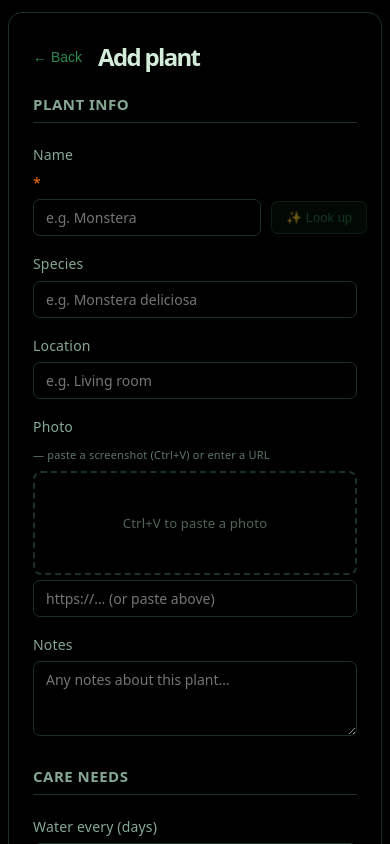
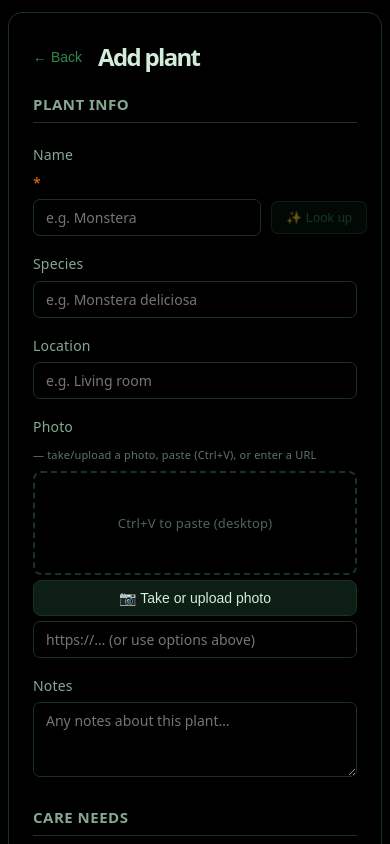
Before and after one commit to Mickiversen/plant-tracker, a React (Vite) app: page /plants/new in a window 390 px wide. Shown: the top 844 px of the page. Built offline with nearby package versions, Linux system fonts and the light colour scheme; no server answers.

Commit message:
Add phone camera/gallery upload button for plant photos
https://claude.ai/code/session_01FUieBHKX6v8RCKsrWrmwkz

```diff
--- a/src/pages/AddPlant.jsx
+++ b/src/pages/AddPlant.jsx
@@ -1,4 +1,4 @@
-import { useState, useCallback, useEffect } from 'react'
+import { useState, useCallback, useEffect, useRef } from 'react'
 import { useNavigate, useParams } from 'react-router-dom'
 import { useAddPlant, useUpdatePlant } from '../hooks/usePlantMutations'
 import { useUpsertCareNeeds } from '../hooks/useCareNeeds'
@@ -30,6 +30,15 @@ export function AddPlant() {
   const { data: existing } = usePlant(isEdit ? id : null)
   const { lookup, loading: lookupLoading, suggestion, lookupError, clear } = usePlantLookup()
   const { upload, uploading, uploadError } = useUploadPhoto()
+  const fileInputRef = useRef(null)
+
+  async function handleFileChange(e) {
+    const file = e.target.files?.[0]
+    if (!file) return
+    const url = await upload(file)
+    if (url) setForm((f) => ({ ...f, photo_url: url }))
+    e.target.value = ''
+  }
 
   const handlePaste = useCallback(async (e) => {
     const items = Array.from(e.clipboardData?.items ?? [])
@@ -229,7 +238,7 @@ export function AddPlant() {
           </label>
 
           <label className={styles.label}>
-            Photo <span className={styles.hint}>— paste a screenshot (Ctrl+V) or enter a URL</span>
+            Photo <span className={styles.hint}>— take/upload a photo, paste (Ctrl+V), or enter a URL</span>
             <div
               className={`${styles.pasteZone} ${uploading ? styles.pasteZoneUploading : ''}`}
               onPaste={handlePaste}
@@ -238,16 +247,32 @@ export function AddPlant() {
             >
               {form.photo_url
                 ? <img src={form.photo_url} alt="Plant preview" className={styles.photoPreview} />
-                : <span className={styles.pasteHint}>{uploading ? 'Uploading…' : 'Ctrl+V to paste a photo'}</span>
+                : <span className={styles.pasteHint}>{uploading ? 'Uploading…' : 'Ctrl+V to paste (desktop)'}</span>
               }
             </div>
             {uploadError && <p className={styles.lookupError}>Upload failed: {uploadError}</p>}
+            <input
+              ref={fileInputRef}
+              type="file"
+              accept="image/*"
+              capture="environment"
+              className={styles.fileInputHidden}
+              onChange={handleFileChange}
+            />
+            <button
+              type="button"
+              className={styles.uploadBtn}
+              onClick={() => fileInputRef.current?.click()}
+              disabled={uploading}
+            >
+              {uploading ? 'Uploading…' : '📷 Take or upload photo'}
+            </button>
             <input
               className={styles.input}
               type="url"
               value={form.photo_url}
               onChange={(e) => set('photo_url', e.target.value)}
-              placeholder="https://… (or paste above)"
+              placeholder="https://… (or use options above)"
             />
           </label>
 
--- a/src/pages/AddPlant.module.css
+++ b/src/pages/AddPlant.module.css
@@ -226,6 +226,32 @@
   cursor: pointer;
 }
 
+.fileInputHidden {
+  display: none;
+}
+
+.uploadBtn {
+  padding: 9px 16px;
+  border-radius: 8px;
+  border: 1px solid var(--border);
+  background: var(--code-bg);
+  color: var(--text-h);
+  font-size: 14px;
+  cursor: pointer;
+  text-align: center;
+  transition: border-color 0.15s;
+  width: 100%;
+}
+
+.uploadBtn:hover:not(:disabled) {
+  border-color: var(--accent);
+}
+
+.uploadBtn:disabled {
+  opacity: 0.5;
+  cursor: default;
+}
+
 .pasteZone {
   border: 2px dashed var(--border);
   border-radius: 8px;
```
